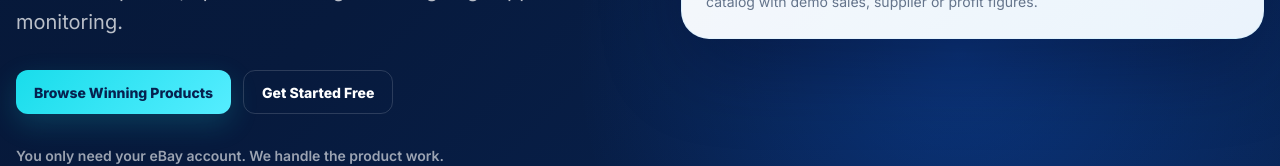
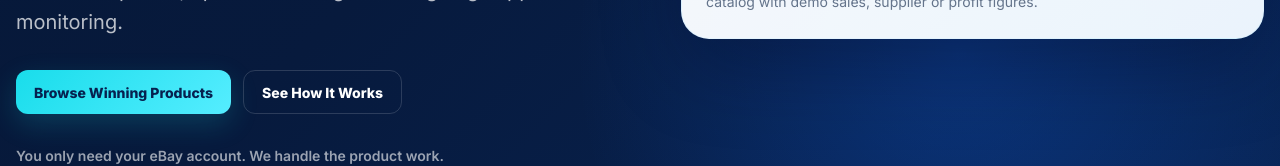
Before and after one commit to ponzey717/ecommpilot-main, a Next.js app: page / in a window 1280 px wide. Shown: the part 612-778 px from the top of the page. Built offline with nearby package versions, Linux system fonts and the light colour scheme.

Commit message:
fix: align homepage CTA copy with canonical product vision

```diff
--- a/src/app/page.tsx
+++ b/src/app/page.tsx
@@ -69,8 +69,8 @@ export default function Home() {
               <Link href={routes.winningProducts} className="button button-cyan">
                 Browse Winning Products
               </Link>
-              <Link href={routes.join} className="button button-dark-ghost">
-                Get Started Free
+              <Link href={routes.howItWorks} className="button button-dark-ghost">
+                See How It Works
               </Link>
             </div>
             <p className="mt-8 text-sm font-semibold text-white/60">
@@ -290,7 +290,7 @@ export default function Home() {
           </div>
           <div className="flex flex-wrap gap-3">
             <Link href={routes.join} className="button bg-white text-[var(--navy)]">
-              Get Started Free
+              Start Finding Winning Products
             </Link>
             <Link href={routes.winningProducts} className="button button-dark-ghost">
               Browse Products
```
